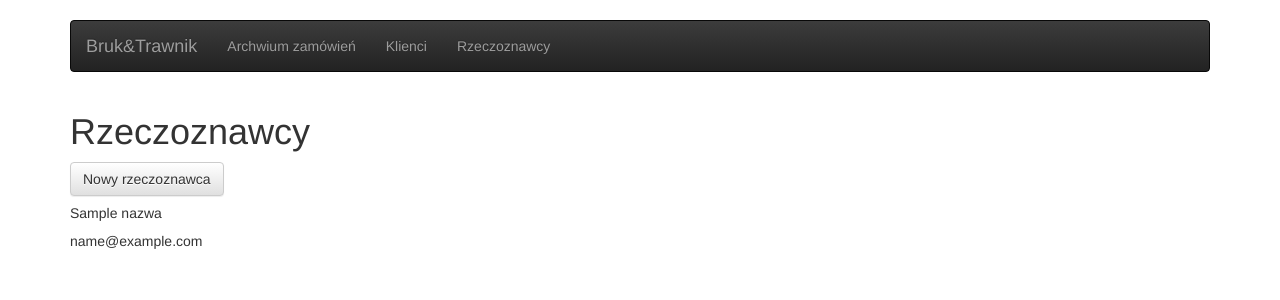
After one commit to mluszczyk/bd-bruk, a Flask app: page /rzeczoznawcy/ in a window 1280 px wide. The commit adds this page. Shown: the top 300 px of the page. Run offline with Flask 2, Linux system fonts and the light colour scheme; a database or web service that is not in the repository returns one stand-in record (values such as "Sample title"); some libraries are stand-ins or nearby versions.

Commit message:
Adding experts.

```diff
--- a/forms.py
+++ b/forms.py
@@ -75,3 +75,8 @@ class NewCustomer(wtforms.Form):
     phone = wtforms.StringField('telefon', validators=[wtforms.validators.Length(min=4, max=50)])
     email = wtforms.StringField('email', validators=[wtforms.validators.Length(min=4, max=250)])
     address_data = wtforms.TextAreaField('dane_do_faktury')
+
+
+class NewExpert(wtforms.Form):
+    name = wtforms.StringField('nazwa', validators=[wtforms.validators.Length(min=4, max=250)])
+    email = wtforms.StringField('email', validators=[wtforms.validators.Length(min=4, max=250)])
--- a/model.py
+++ b/model.py
@@ -27,6 +27,16 @@ def select_wrapper(query_string, data=None):
             cur.execute(query_string, data)
             yield from cur
     return f
+
+
+def execute_insert(sql_string, data):
+    try:
+        with connection.cursor() as cur:
+            cur.execute(sql_string, data)
+    except psycopg2.IntegrityError as e:
+        raise IntegrityError(e)
+    except psycopg2.DatabaseError as e:
+        raise DatabaseError from e
 
 
 # zamówienia, dla których należy znaleźć bądź zamówić kosztorys
@@ -65,13 +75,14 @@ users = select_wrapper("""
 """)
 
 experts = select_wrapper("""
-    SELECT id, nazwa FROM rzeczoznawca ORDER BY nazwa
+    SELECT id, nazwa, email FROM rzeczoznawca ORDER BY nazwa
 """)
 
 archived_orders = select_wrapper("""
     SELECT zamowienie.id AS id, nazwa FROM zamowienie
     INNER JOIN zlecenie ON (zamowienie.id = zamowienie_id)
     WHERE zaakceptowane_przez_klienta = true
+    ORDER BY id
 """)
 
 customers = select_wrapper("""
@@ -82,12 +93,10 @@ customers = select_wrapper("""
 
 
 def save_order(name, description, client_id):
-    with connection.cursor() as cur:
-        cur.execute("""
-            INSERT INTO zamowienie (nazwa, opis, klient_id, czas_zlozenia)
-            VALUES (%s, %s, %s, now())
-        """, (name, description, client_id))
-    connection.commit()
+    execute_insert("""
+        INSERT INTO zamowienie (nazwa, opis, klient_id, czas_zlozenia)
+        VALUES (%s, %s, %s, now())
+    """, (name, description, client_id))
 
 
 def create_estimate_order(order_id, expert_id):
@@ -228,11 +237,13 @@ def accept_contract(order_id):
 
 
 def save_customer(name, email, phone, address_data):
-    try:
-        with connection.cursor() as cur:
-            cur.execute("""
-                INSERT INTO klient (nazwa, email, telefon, dane_do_faktury)
-                VALUES (%s, %s, %s, %s)
-            """, (name, email, phone, address_data))
-    except psycopg2.DatabaseError as e:
-        raise DatabaseError from e
+    execute_insert("""
+        INSERT INTO klient (nazwa, email, telefon, dane_do_faktury)
+        VALUES (%s, %s, %s, %s)
+    """, (name, email, phone, address_data))
+
+
+def save_expert(name, email):
+    execute_insert("""
+        INSERT INTO rzeczoznawca (nazwa, email) VALUES (%s, %s)
+    """, (name, email))
--- a/templates/base.html
+++ b/templates/base.html
@@ -58,6 +58,7 @@ body {
 
                 <li><a href="{{ url_for('order_archive') }}">Archwium zamówień</a></li>
                 <li><a href="{{ url_for('customers') }}">Klienci</a></li>
+                <li><a href="{{ url_for('experts') }}">Rzeczoznawcy</a></li>
             </ul>
         </div>
     </nav>
--- a/templates/estimate_order.html
+++ b/templates/estimate_order.html
@@ -8,6 +8,8 @@
 <form method=post>
   <dl>
     {{ render_field(estimate_order_form.expert) }}
+    <p><i>Rzeczoznawca nie znajduje się w bazie? Można dodać go <a href="{{ url_for('new_expert') }}">tutaj</a>,
+
   </dl>
   <p><input type=submit value=Zapisz>
 </form>
--- /dev/null
+++ b/templates/experts.html
@@ -0,0 +1,14 @@
+{% extends 'base.html' %}
+
+{% block content %}
+<h1>Rzeczoznawcy</h1>
+
+<p><a href="{{ url_for('new_expert') }}" class="btn btn-default">Nowy rzeczoznawca</a></p>
+
+{% for expert in experts %}
+    <h5>{{ expert.nazwa }}</h5>
+    <p>{{ expert.email }}</p>
+{% else %}
+    <p>Brak rzeczoznawców</p>
+{% endfor %}
+{% endblock %}
--- a/views.py
+++ b/views.py
@@ -126,6 +126,24 @@ def new_customer():
             return redirect(url_for('home'))
     return render_template('new_customer.html', form=form)
 
+@app.route('/rzeczoznawcy/')
+def experts():
+    experts = model.experts()
+    return render_template('experts.html', experts=experts)
+
+
+@app.route('/nowy_rzeczoznawca/', methods=['POST', 'GET'])
+def new_expert():
+    form = forms.NewExpert(request.form)
+    if request.method == 'POST' and form.validate():
+        try:
+            model.save_expert(form.name.data, form.email.data)
+        except model.DatabaseError as e:
+            raise werkzeug.exceptions.Forbidden from e
+        else:
+            return redirect(url_for('home'))
+    return render_template('new_expert.html', form=form)
+
 
 if __name__ == "__main__":
     app.debug = True
```
Also changed, not shown: templates/new_expert.html (added, +13 -0 lines), templates/order.html (+5 -3 lines).
